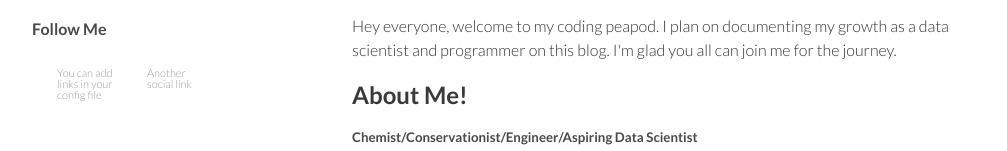
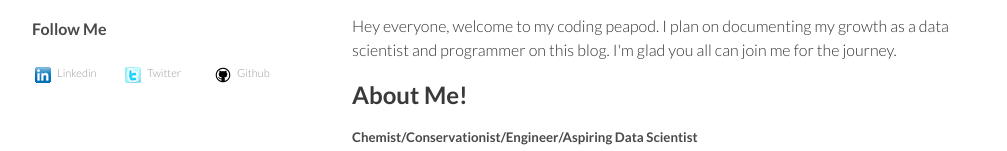
Before and after one commit to showmikpodder/Peapod, a plain HTML site: page a-little-about-me.html in a window 1280 px wide. Shown: the part 181-332 px from the top of the page, without its empty margins (133-1140 px from the left). Drawn offline with Linux system fonts and the light colour scheme.

Commit message:
changed theme

```diff
--- a/a-little-about-me.html
+++ b/a-little-about-me.html
@@ -27,8 +27,9 @@
 <div class="social">
 <h4>Follow Me</h4>
 <ul>
-    <li><a href="#">You can add links in your config file</a></li>
-    <li><a href="#">Another social link</a></li>
+    <li><a href="https://www.linkedin.com/in/showmikpodder/">Linkedin</a></li>
+    <li><a href="https://twitter.com/poddyiatry">Twitter</a></li>
+    <li><a href="https://github.com/showmikpodder/">Github</a></li>
 </ul>
 </div>
 
```
Also changed, not shown: archives.html (+3 -2 lines), author/showmik-podder.html (+3 -2 lines), categories.html (+3 -2 lines), category/bio.html (+3 -2 lines), index.html (+3 -2 lines), tag/about.html (+3 -2 lines), tag/python.html (+3 -2 lines), tag/welcome.html (+3 -2 lines), tags.html (+3 -2 lines), 1 other file.
